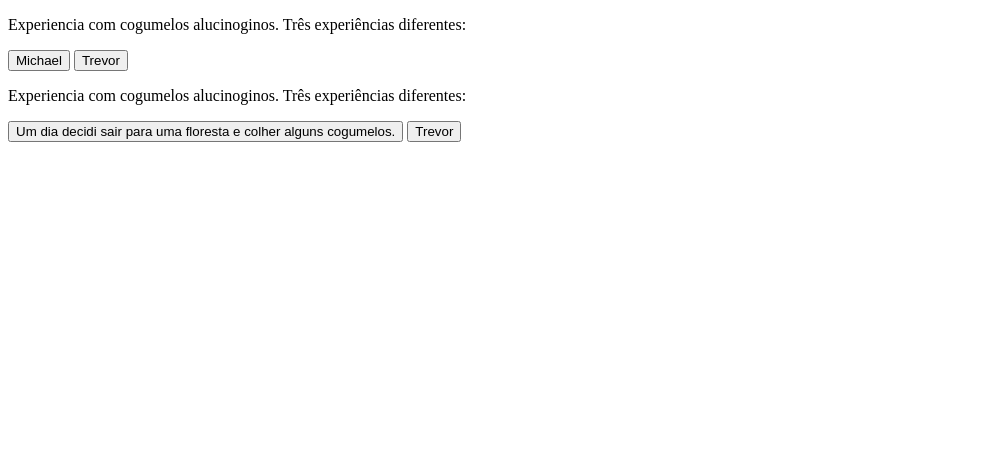
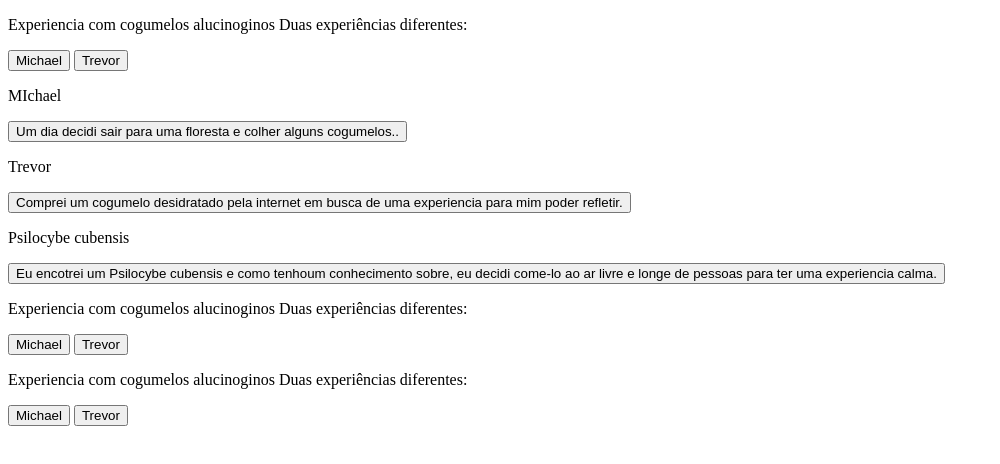
Before and after one commit to MINIpjl/rpgmini, a plain HTML site: page index.html in a window 1280 px wide. Shown: the whole page, without its empty margins (0-1000 px from the left). Drawn offline with Linux system fonts and the light colour scheme.

Commit message:
codigo de auteração

```diff
--- a/index.html
+++ b/index.html
@@ -12,21 +12,41 @@
 <body>
     <main>
         <div class="passo-ativo"-id="passo-0">
-        <p>Experiencia com cogumelos alucinoginos.
-Três experiências diferentes:</p>
+        <p>Experiencia com cogumelos alucinoginos
+Duas experiências diferentes:</p>
 <button class="btn -proximo"data-proximo="1">Michael</button>
 <button class="btn -proximo"data-proximo="2">Trevor</button>
 
         </div>
 
         <div class="passo-ativo"-id="passo-1">
-        <p>Experiencia com cogumelos alucinoginos.
-Três experiências diferentes:</p>
-<button class="btn -proximo"data-proximo="1">Um dia decidi sair para uma floresta e colher alguns cogumelos.</button>
-<button class="btn -proximo"data-proximo="2">Trevor</button>
+        <p>MIchael</p>
+<button class="btn -proximo"data-proximo="3">Um dia decidi sair para uma floresta e colher alguns cogumelos..</button>
         </div>
 
+        <div class="passo-ativo"-id="passo-2">
+        <p>Trevor</p>
+<button class="btn -proximo"data-proximo="1">Comprei um cogumelo desidratado pela internet em busca de uma experiencia para mim poder refletir.</button>
+        </div>
 
+        <div class="passo-ativo"-id="passo-0">
+        <p>Psilocybe cubensis</p>
+<button class="btn -proximo"data-proximo="1">Eu encotrei um Psilocybe cubensis e como tenhoum conhecimento sobre, eu decidi come-lo ao ar livre e longe de pessoas para ter uma experiencia calma.</button>
+        </div>
+
+         <div class="passo-ativo"-id="passo-0">
+        <p>Experiencia com cogumelos alucinoginos
+Duas experiências diferentes:</p>
+<button class="btn -proximo"data-proximo="1">Michael</button>
+<button class="btn -proximo"data-proximo="2">Trevor</button>
+
+        </div> <div class="passo-ativo"-id="passo-0">
+        <p>Experiencia com cogumelos alucinoginos
+Duas experiências diferentes:</p>
+<button class="btn -proximo"data-proximo="1">Michael</button>
+<button class="btn -proximo"data-proximo="2">Trevor</button>
+
+        </div>
     </main>
 
 
```
